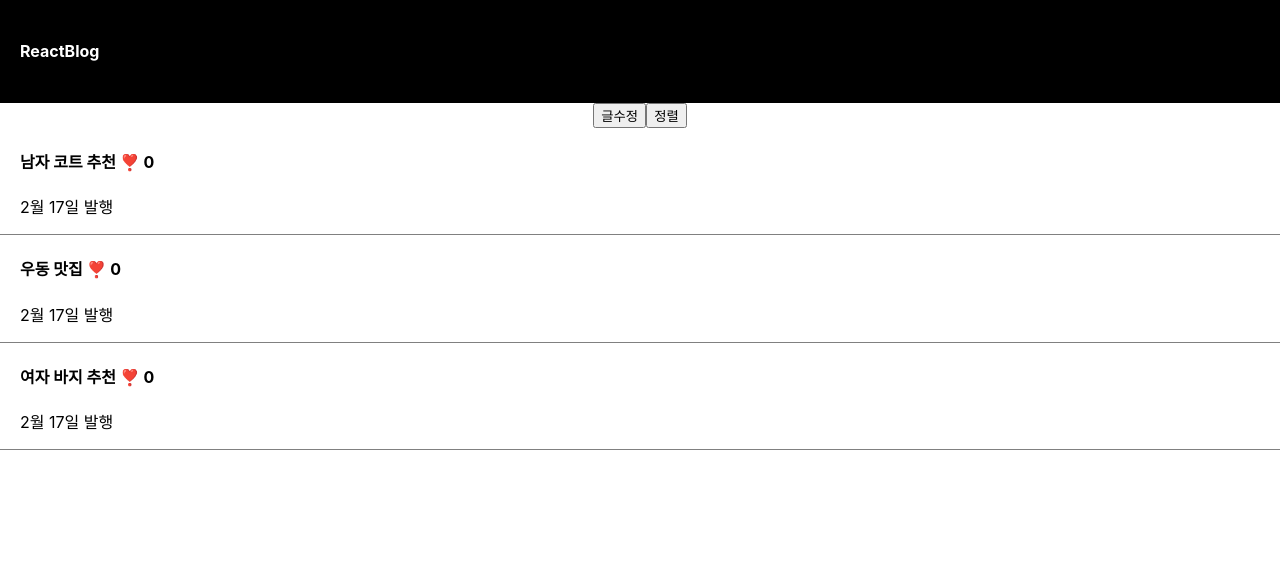
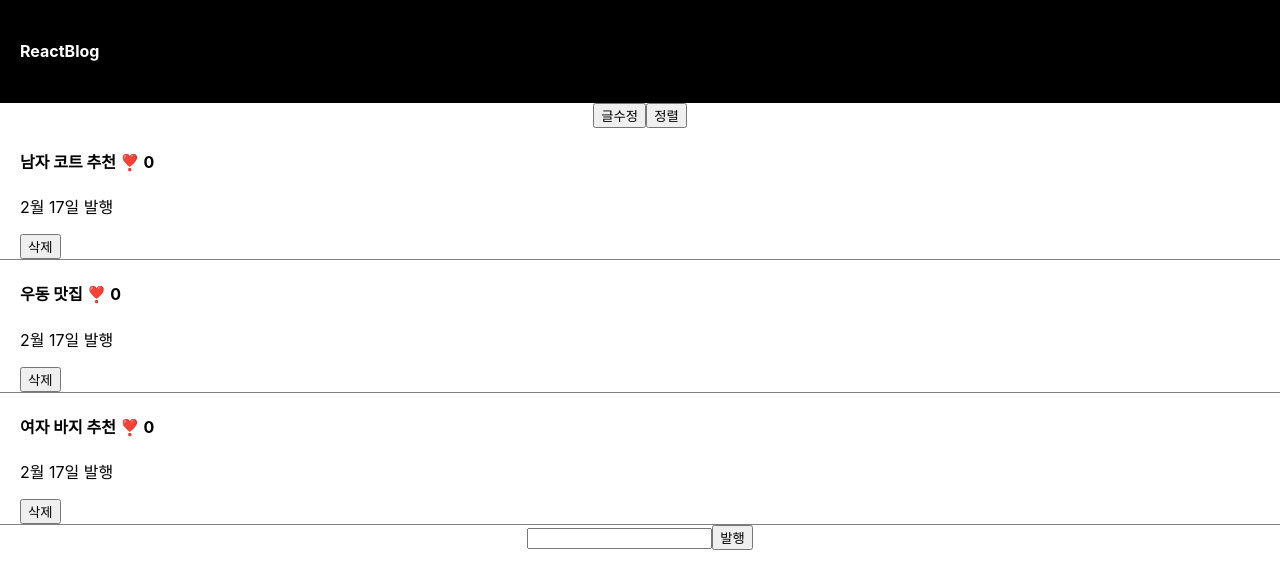
Before and after one commit to sh6137/reactStudyBlog, a React (Create React App) app: page / in a window 1280 px wide. Shown: the top 588 px of the page. Built offline with nearby package versions, Linux system fonts and the light colour scheme.

Commit message:
feat: input 사용

```diff
--- a/src/App.js
+++ b/src/App.js
@@ -14,6 +14,7 @@ function App() {
     let [따봉, 따봉변경] = useState(goodNumber);
     let [modal, setModal] = useState(false);
     let [title, setTitle] = useState(0);
+    let [입력값, 입력값변경] = useState('');
     return (
         <div className="App">
             <div className="black-nav">
@@ -59,16 +60,33 @@ function App() {
                                 setModal(!modal)
                                 setTitle(i);
                             }}>{글제목[i]}
-                                <span onClick={() => {
+                                <span onClick={(e) => {
+                                    e.stopPropagation();
                                     let copy = [...따봉];
                                     copy[i] = copy[i] + 1;
                                     따봉변경(copy);
                                 }}> ❣️</span> {따봉[i]} </h4>
                             <p>2월 17일 발행</p>
+                            <button onClick={()=>{
+                                console.log("삭제");
+                                let copy = [...글제목];
+                                copy.splice(i,1);
+                                글제목변경(copy);
+                            }}>삭제</button>
                         </div>
                     )
                 })
             }
+
+            <input type={"text"} onChange={(e) => {
+                입력값변경(e.target.value);
+            }}/>
+            <input type={"button"} value={"발행"} onClick={(e) => {
+                let copy = [...글제목];
+                copy.unshift(입력값);
+                글제목변경(copy);
+            }
+            }/>
 
             {
                 modal == true ? <Modal 글제목={글제목} 글제목변경={글제목변경} title={title}/> : null
```
